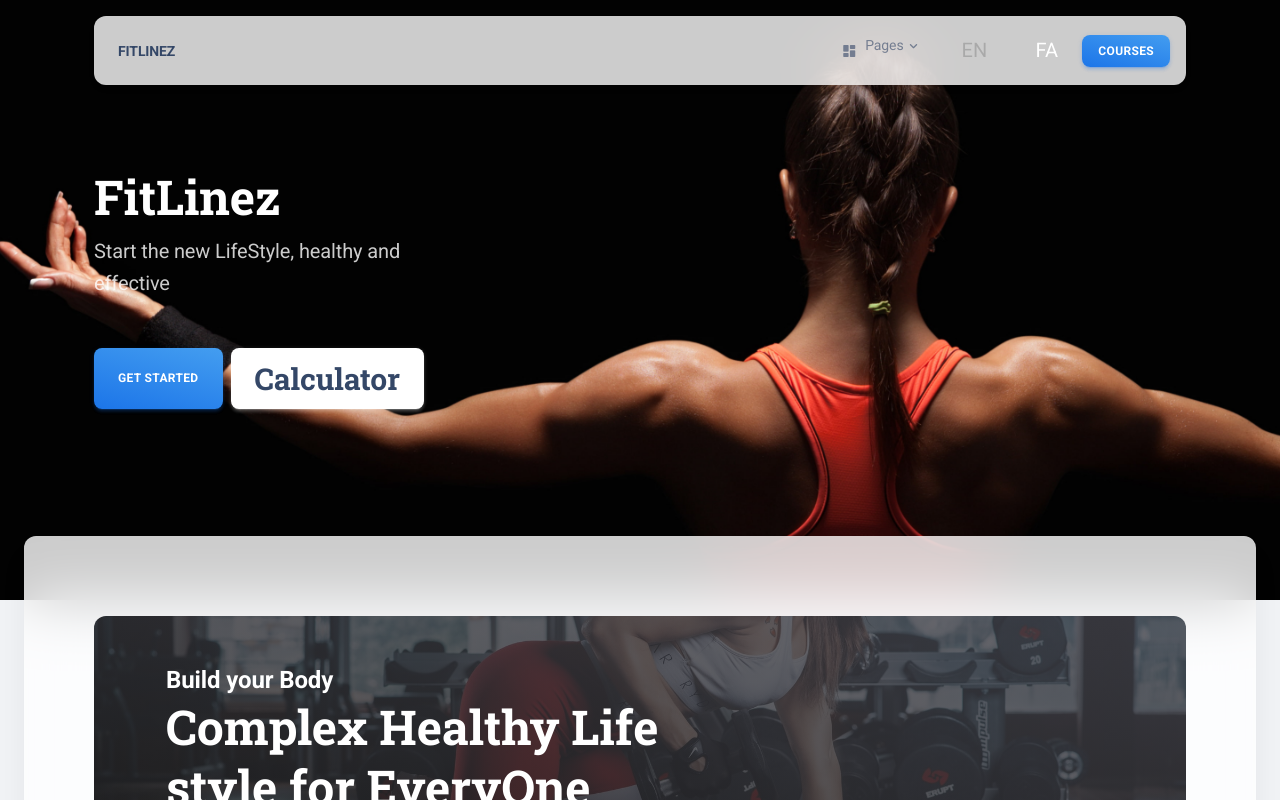
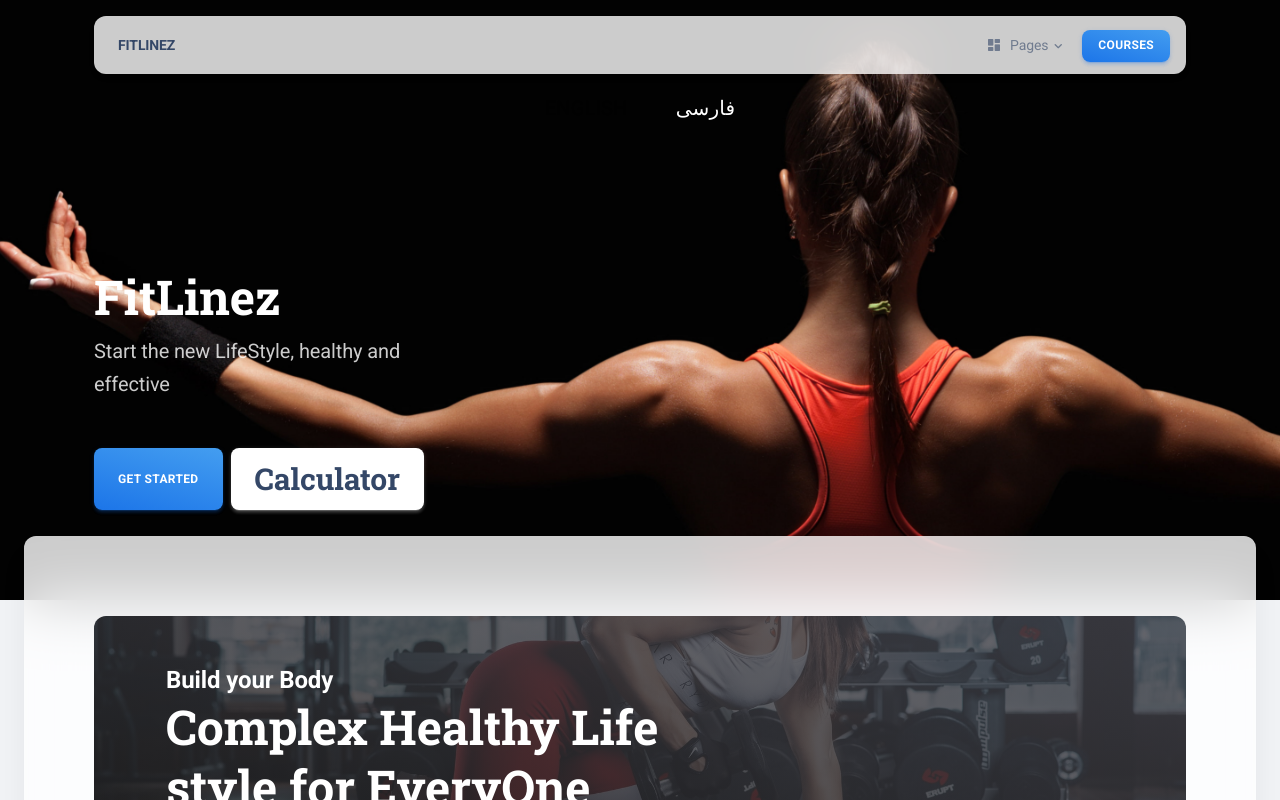
Before and after one commit to vahidinline/fitLinez-Final-Front-github.io, a React (Create React App) app: page / in a window 1280 px wide. Shown: the top 800 px of the page. Built offline with nearby package versions, Linux system fonts and the light colour scheme.

Commit message:
fix lng switch

```diff
--- a/package.json
+++ b/package.json
@@ -29,6 +29,7 @@
     "i18next-browser-languagedetector": "^6.1.4",
     "i18next-http-backend": "^1.4.1",
     "i18next-xhr-backend": "^3.2.2",
+    "persianjs": "^0.4.0",
     "prop-types": "15.7.2",
     "react": "17.0.2",
     "react-copy-to-clipboard": "5.0.4",
--- a/src/examples/Navbars/DefaultNavbar/DefaultNavbarDropdown.js
+++ b/src/examples/Navbars/DefaultNavbar/DefaultNavbarDropdown.js
@@ -26,15 +26,15 @@ import Icon from "@mui/material/Icon";
 // Material Kit 2 PRO React components
 import MKBox from "components/MKBox";
 import MKTypography from "components/MKTypography";
-import MKButton from "components/MKButton";
+// import MKButton from "components/MKButton";
 
-import { useTranslation } from "react-i18next";
-import { Typography } from "@mui/material";
+// import { useTranslation } from "react-i18next";
+// import { Typography } from "@mui/material";
 
-const langs = {
-  en: { nativeName: "English" },
-  fa: { nativeName: "Persian" },
-};
+// const langs = {
+//   en: { nativeName: "English" },
+//   fa: { nativeName: "Persian" },
+// };
 function DefaultNavbarDropdown({
   name,
   icon,
@@ -57,7 +57,6 @@ function DefaultNavbarDropdown({
     component: Link,
     to: route,
   };
-  const { i18n } = useTranslation();
   return (
     <>
       <MKBox
@@ -100,20 +99,6 @@ function DefaultNavbarDropdown({
           {children}
         </Collapse>
       )}
-      <MKBox>
-        {Object.keys(langs).map((lng) => (
-          <MKButton
-            variant="text"
-            color="white"
-            type="submit"
-            key={lng}
-            onClick={() => i18n.changeLanguage(lng)}
-            disabled={i18n.resolvedLanguage === lng}
-          >
-            <Typography>{lng}</Typography>
-          </MKButton>
-        ))}
-      </MKBox>
     </>
   );
 }
--- a/src/pages/Extra/VirtualReality/index.js
+++ b/src/pages/Extra/VirtualReality/index.js
@@ -16,55 +16,31 @@ Coded by www.creative-tim.com
 // @mui material components
 import Container from "@mui/material/Container";
 import Grid from "@mui/material/Grid";
-// import Tooltip from "@mui/material/Tooltip";
-// import Icon from "@mui/material/Icon";
 
-// Material Kit 2 PRO React components
 import MKBox from "components/MKBox";
-// import MKButton from "components/MKButton";
-// import MKAvatar from "components/MKAvatar";
+
 import MKTypography from "components/MKTypography";
 
-// Material Kit 2 PRO React examples
 import DefaultNavbar from "examples/Navbars/DefaultNavbar";
-// import DefaultFooter from "examples/Footers/DefaultFooter";
 
-// VirtualReality page components
-// import TodoList from "pages/Extra/VirtualReality/components/TodoList";
-// import TodoCard from "pages/Extra/VirtualReality/components/TodoCard";
-// import Emails from "pages/Extra/VirtualReality/components/Emails";
-// import MediaPlayer from "pages/Extra/VirtualReality/components/MediaPlayer";
-// import Messages from "pages/Extra/VirtualReality/components/Messages";
+import routes from "routes";
 
-// Routes
-import routes from "routes";
-// import footerRoutes from "footer.routes";
-
-// Images
-// import bgImage from "assets/images/vr-bg.jpg";
-// import team1 from "assets/images/team-1.jpg";
-// import sunCloud from "assets/images/small-logos/icon-sun-cloud.png";
 import Calculator from "pages/Presentation/sections/calculator";
 
 function VirtualReality() {
   return (
     <>
-      <DefaultNavbar routes={routes} />
+      <DefaultNavbar routes={routes} dark transparent />
       <MKBox
         component="header"
         minHeight="100vh"
         width="100%"
-        // sx={{
-        //   backgroundImage: ({ functions: { linearGradient, rgba }, palette: { gradients } }) =>
-        //     `${linearGradient(
-        //       rgba(gradients.dark.main, 0.6),
-        //       rgba(gradients.dark.state, 0.1)
-        //     )}, url(${bgImage})`,
-        //   backgroundSize: "cover",
-        //   backgroundPosition: "center",
-        //   display: "grid",
-        //   placeItems: "center",
-        // }}
+        sx={{
+          backgroundSize: "cover",
+          backgroundPosition: "center",
+          display: "grid",
+          placeItems: "center",
+        }}
       >
         <Container>
           <Grid container spacing={3} justifyContent="center" pt={{ xs: 16, lg: 6 }}>
--- a/src/pages/Presentation/index.js
+++ b/src/pages/Presentation/index.js
@@ -37,12 +37,17 @@ import routes from "routes";
 // Images
 import bgImage from "assets/images/bg-presentation.jpg";
 import MKButton from "components/MKButton";
-import { Stack } from "@mui/material";
+import { Stack, Typography } from "@mui/material";
 
 function Presentation(props) {
   const { email } = props;
   console.log(email);
+  const { i18n } = useTranslation();
 
+  const langs = {
+    en: { nativeName: "English" },
+    fa: { nativeName: "Persian" },
+  };
   const { t } = useTranslation();
 
   return (
@@ -57,6 +62,7 @@ function Presentation(props) {
         }}
         sticky
       />
+
       <MKBox
         minHeight="75vh"
         width="100%"
@@ -68,6 +74,20 @@ function Presentation(props) {
           placeItems: "center",
         }}
       >
+        <MKBox pt={2}>
+          {Object.keys(langs).map((lng) => (
+            <MKButton
+              variant="text"
+              color="white"
+              type="submit"
+              key={lng}
+              onClick={() => i18n.changeLanguage(lng)}
+              disabled={i18n.resolvedLanguage === lng}
+            >
+              <Typography color="Dark">{lng === "fa" ? "فارسی" : "English"}</Typography>
+            </MKButton>
+          ))}
+        </MKBox>
         <Container>
           <Grid
             container
```
